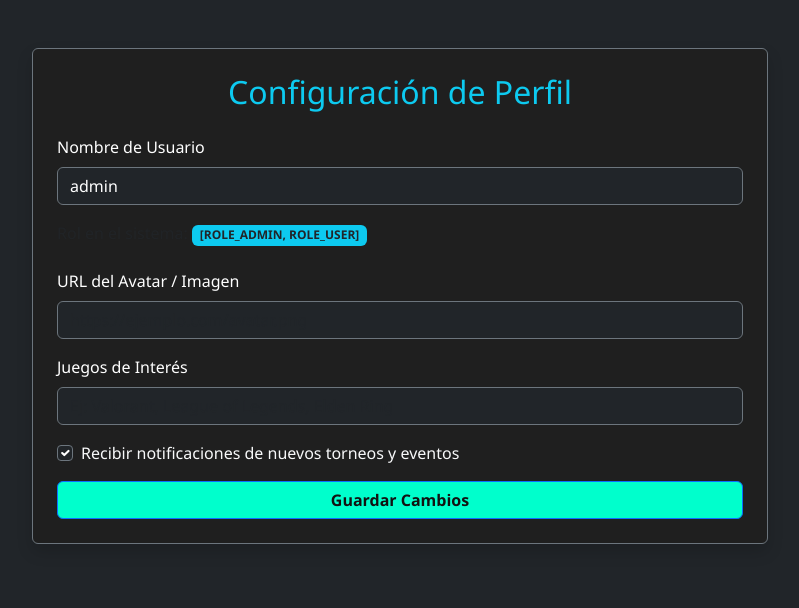
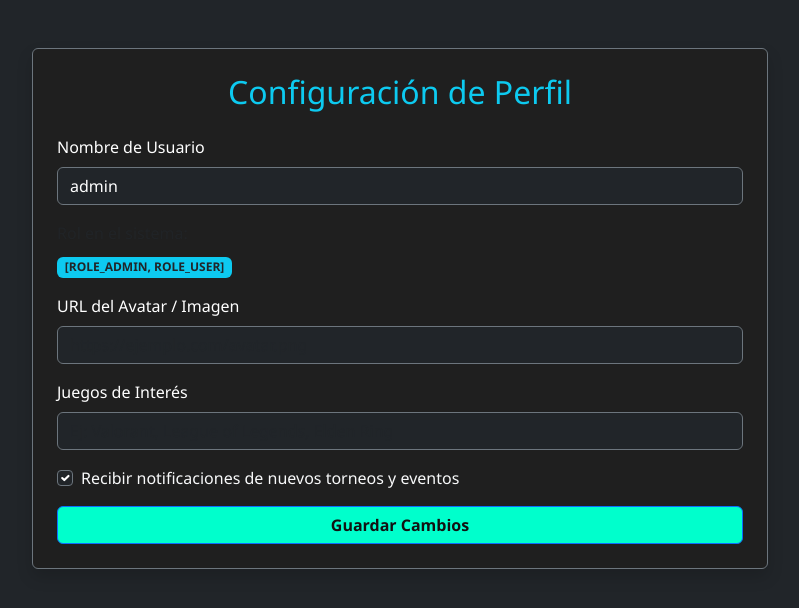
Before and after one commit to javierh0815/seguridad-g2, a Spring Boot app: page /perfil in a window 1280 px wide. Shown: the part 58-666 px from the top of the page, without its empty margins (240-1039 px from the left). Run offline with Spring Boot 4, Linux system fonts and the light colour scheme; a user stored in the database is signed in; some of the project's set-up classes (security, data sources, template engines, error pages and the like) are left out, and stand-ins take their place; some libraries are stand-ins or nearby versions.

Commit message:
sonarqube form

```diff
--- a/gamerapp/src/main/resources/templates/perfil.html
+++ b/gamerapp/src/main/resources/templates/perfil.html
@@ -39,7 +39,7 @@
                         </div>
 
                         <div class="mb-3" sec:authorize="isAuthenticated()">
-                            <label class="form-label text-muted">Rol en el sistema:</label>
+                            <span class="form-label text-muted d-block">Rol en el sistema:</span>
                             <span class="badge bg-info text-dark" sec:authentication="principal.authorities">[ROLE_USER]</span>
                         </div>
 
```
